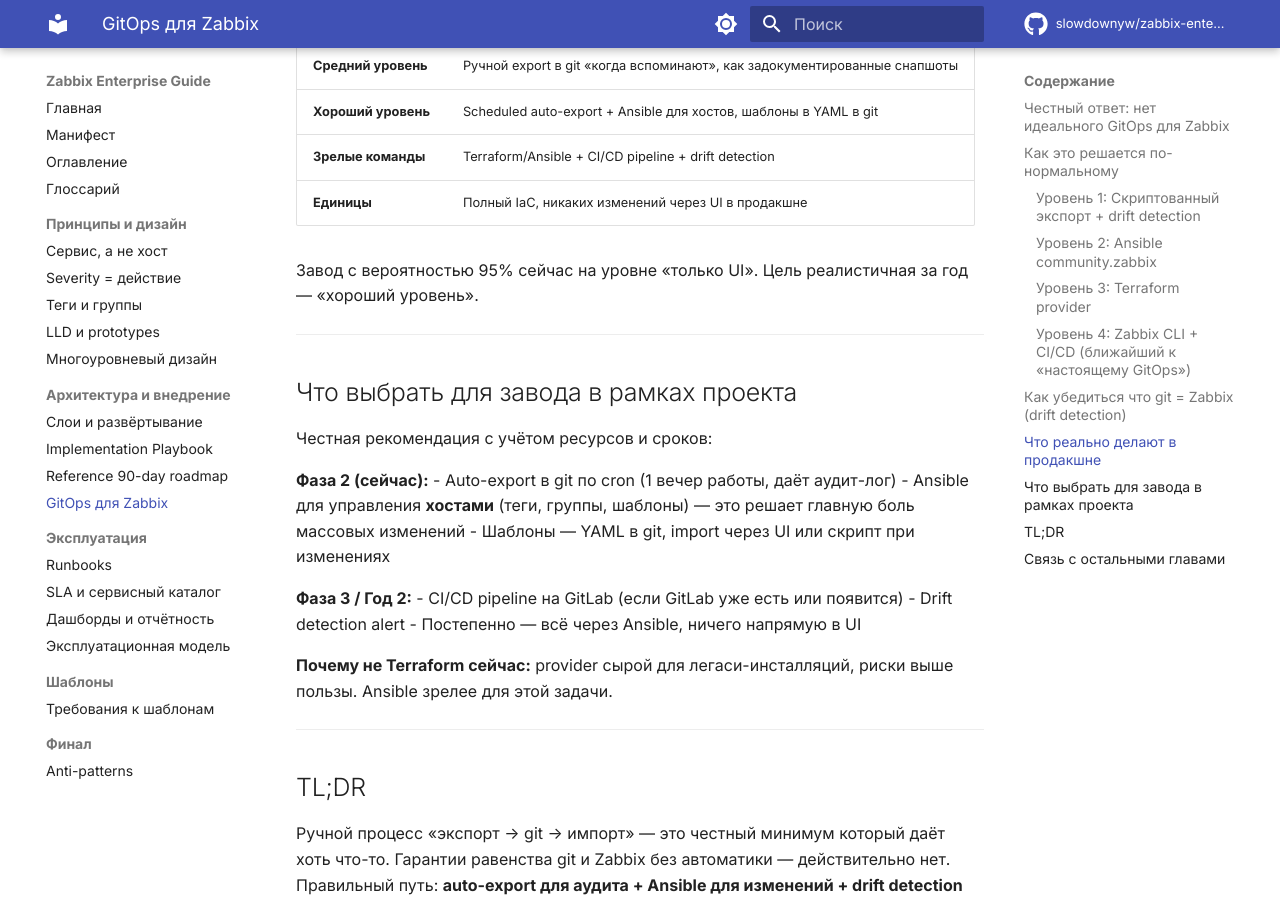
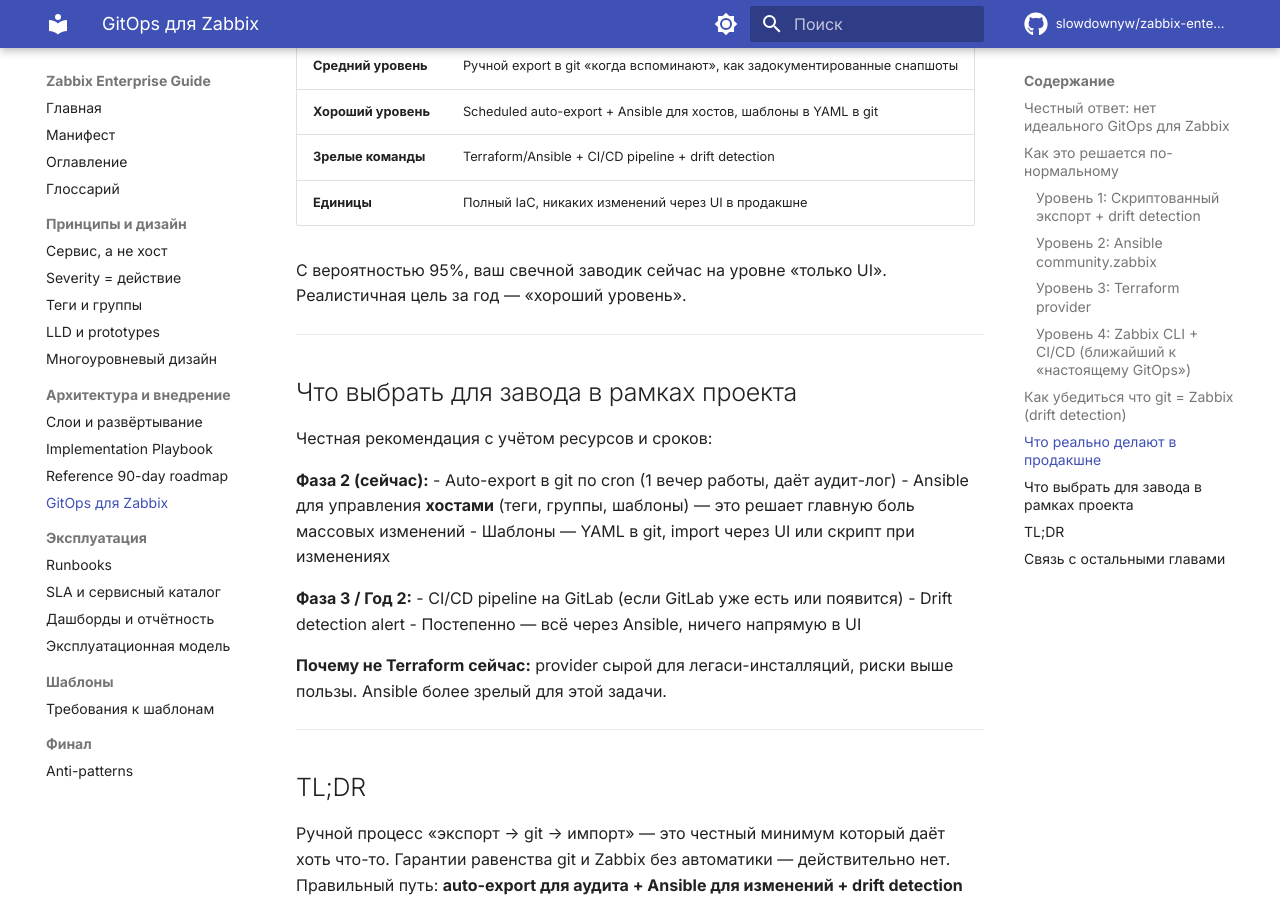
Before and after one commit to slowdownyw/zabbix-enterprise-guide, an MkDocs documentation site: the page built from docs/08_gitops_for_zabbix.md, in a window 1280 px wide and 900 px high, scrolled down 5088 px. Built offline with MkDocs 1.6.1 and Material for MkDocs 9.7.7, drawn with Linux system fonts in a browser that asks for light colours; comment, search, counter and statistics services are not loaded.

Commit message:
alpha-v03-terminology

```diff
--- a/docs/08_gitops_for_zabbix.md
+++ b/docs/08_gitops_for_zabbix.md
@@ -232,7 +232,7 @@
 | **Зрелые команды** | Terraform/Ansible + CI/CD pipeline + drift detection |
 | **Единицы** | Полный IaC, никаких изменений через UI в продакшне |
 
-Завод с вероятностью 95% сейчас на уровне «только UI». Цель реалистичная за год — «хороший уровень».
+С вероятностью 95%, ваш свечной заводик сейчас на уровне «только UI». Реалистичная цель за год — «хороший уровень».
 
 ---
 
@@ -250,7 +250,7 @@
 - Drift detection alert
 - Постепенно — всё через Ansible, ничего напрямую в UI
 
-**Почему не Terraform сейчас:** provider сырой для легаси-инсталляций, риски выше пользы. Ansible зрелее для этой задачи.
+**Почему не Terraform сейчас:** provider сырой для легаси-инсталляций, риски выше пользы. Ansible более зрелый для этой задачи.
 
 ---
 
```
